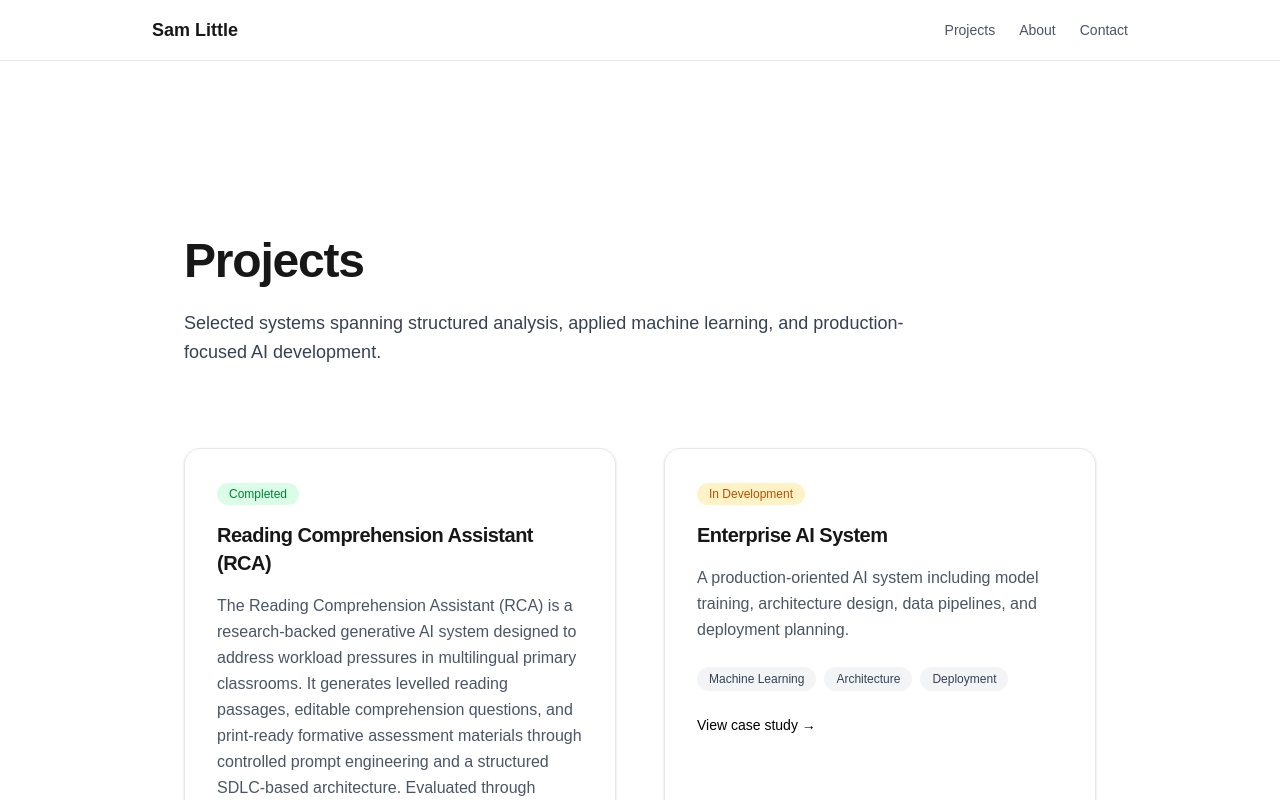
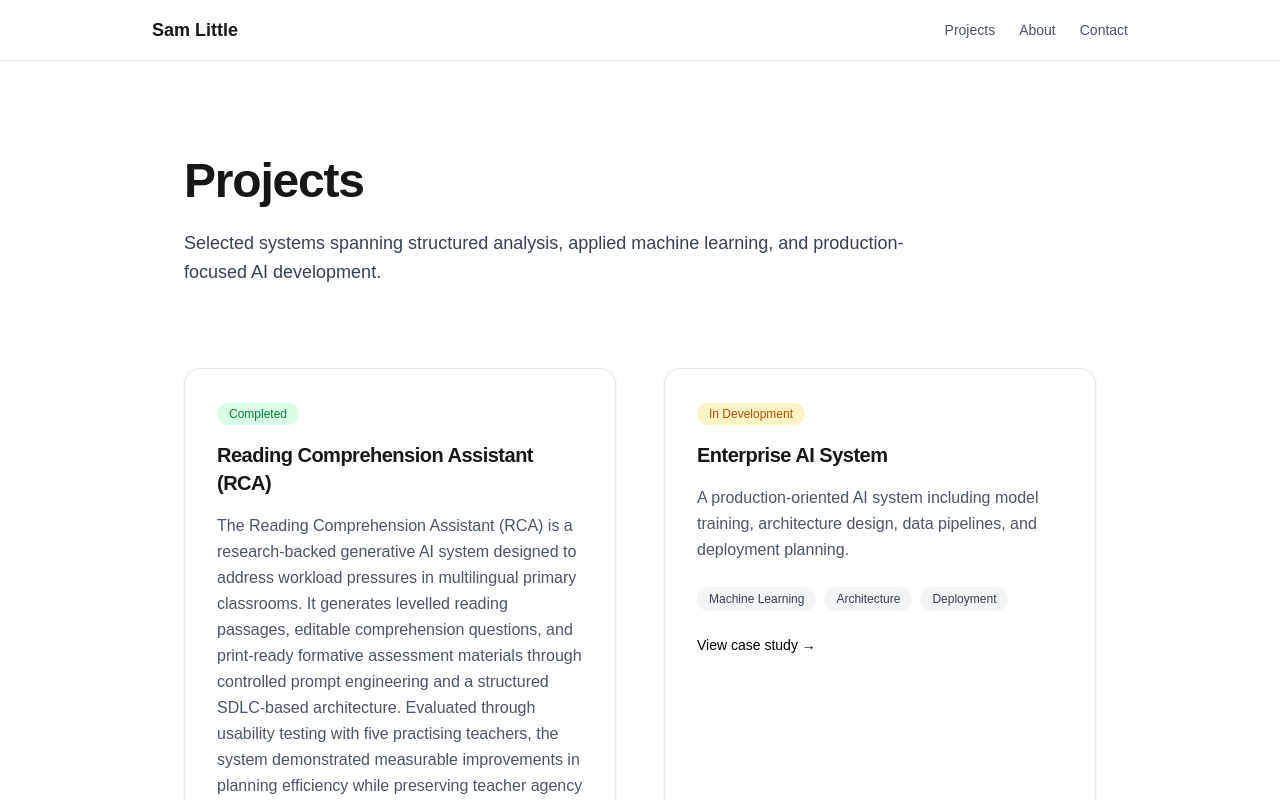
Before and after one commit to samlittle92/sam-little-portfolio, a Next.js app: page /projects in a window 1280 px wide. Shown: the top 800 px of the page. Built offline with nearby package versions, Linux system fonts and the light colour scheme.

Commit message:
Adjust Projects page vertical spacing and layout alignment

```diff
--- a/src/app/projects/page.tsx
+++ b/src/app/projects/page.tsx
@@ -2,7 +2,7 @@ import ProjectPanel from "@/components/ProjectPanel";
 
 export default function ProjectsPage() {
   return (
-    <section className="py-28">
+    <section className="pt-8 pb-24">
       <div className="max-w-6xl mx-auto px-6 lg:px-8 space-y-20">
 
         {/* Header */}
```
